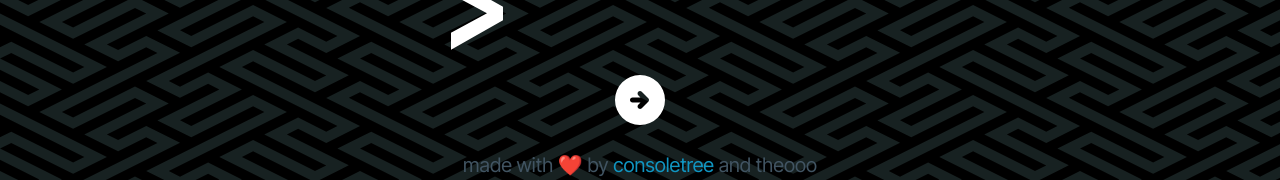
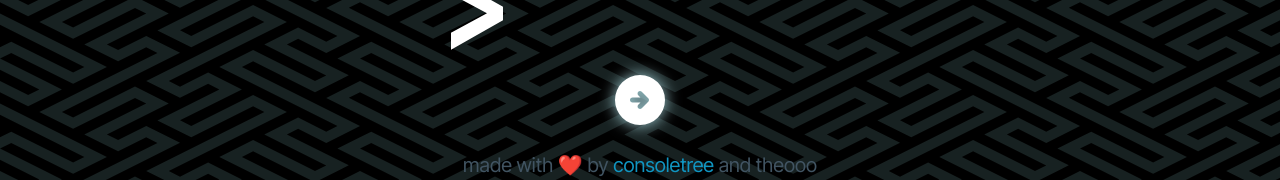
Before and after one commit to TheoIsDumb/vkdbois.xyz, a SvelteKit app: page / in a window 1280 px wide. Shown: the part 459-639 px from the top of the page. Built offline with nearby package versions, Linux system fonts and the light colour scheme.

Commit message:
arrow glow animation + fix home <a> centering

```diff
--- a/src/routes/components/arrow.svelte
+++ b/src/routes/components/arrow.svelte
@@ -1,11 +1,14 @@
 <svg xmlns="http://www.w3.org/2000/svg" viewBox="0 0 24 24"><path fill="white" d="M12 22q-2.075 0-3.9-.788t-3.175-2.137q-1.35-1.35-2.137-3.175T2 12q0-2.075.788-3.9t2.137-3.175q1.35-1.35 3.175-2.137T12 2q2.075 0 3.9.788t3.175 2.137q1.35 1.35 2.138 3.175T22 12q0 2.075-.788 3.9t-2.137 3.175q-1.35 1.35-3.175 2.138T12 22Zm.2-9l-.9.9q-.275.275-.275.7t.275.7q.275.275.7.275t.7-.275l2.6-2.6q.3-.3.3-.7t-.3-.7l-2.6-2.6q-.275-.275-.7-.275t-.7.275q-.275.275-.275.7t.275.7l.9.9H9q-.425 0-.713.288T8 12q0 .425.288.713T9 13h3.2Z"/></svg>
 
 <style>
+    @keyframes anim {
+        0% { filter: drop-shadow(0 0 0.1rem #a4d1d8); }
+        50% { filter: drop-shadow(0 0 0.8rem #a4d1d8); }
+        100% { filter: drop-shadow(0 0 0.1rem #a4d1d8); }
+    }
+
     svg {
         width: 3rem;
-    }
-
-    svg:hover {
-        filter: drop-shadow(0 0 1rem #a4d1d8);
+        animation: anim 3s ease infinite;
     }
 </style>
--- a/static/global.css
+++ b/static/global.css
@@ -41,6 +41,7 @@ main.container {
 }
 
 .center {
+  display: flex;
   justify-content: center;
   align-items: center;
 }
```
